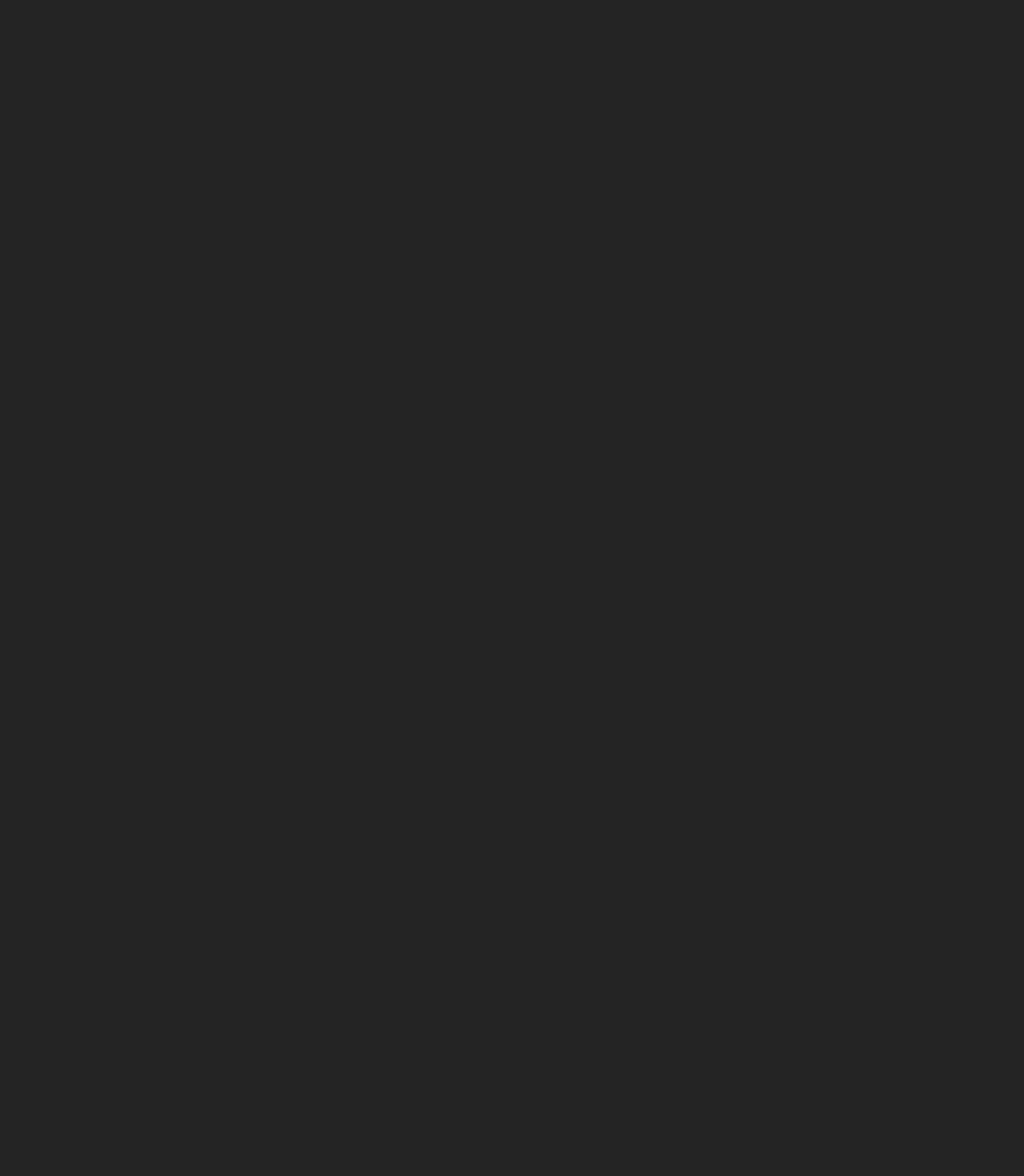
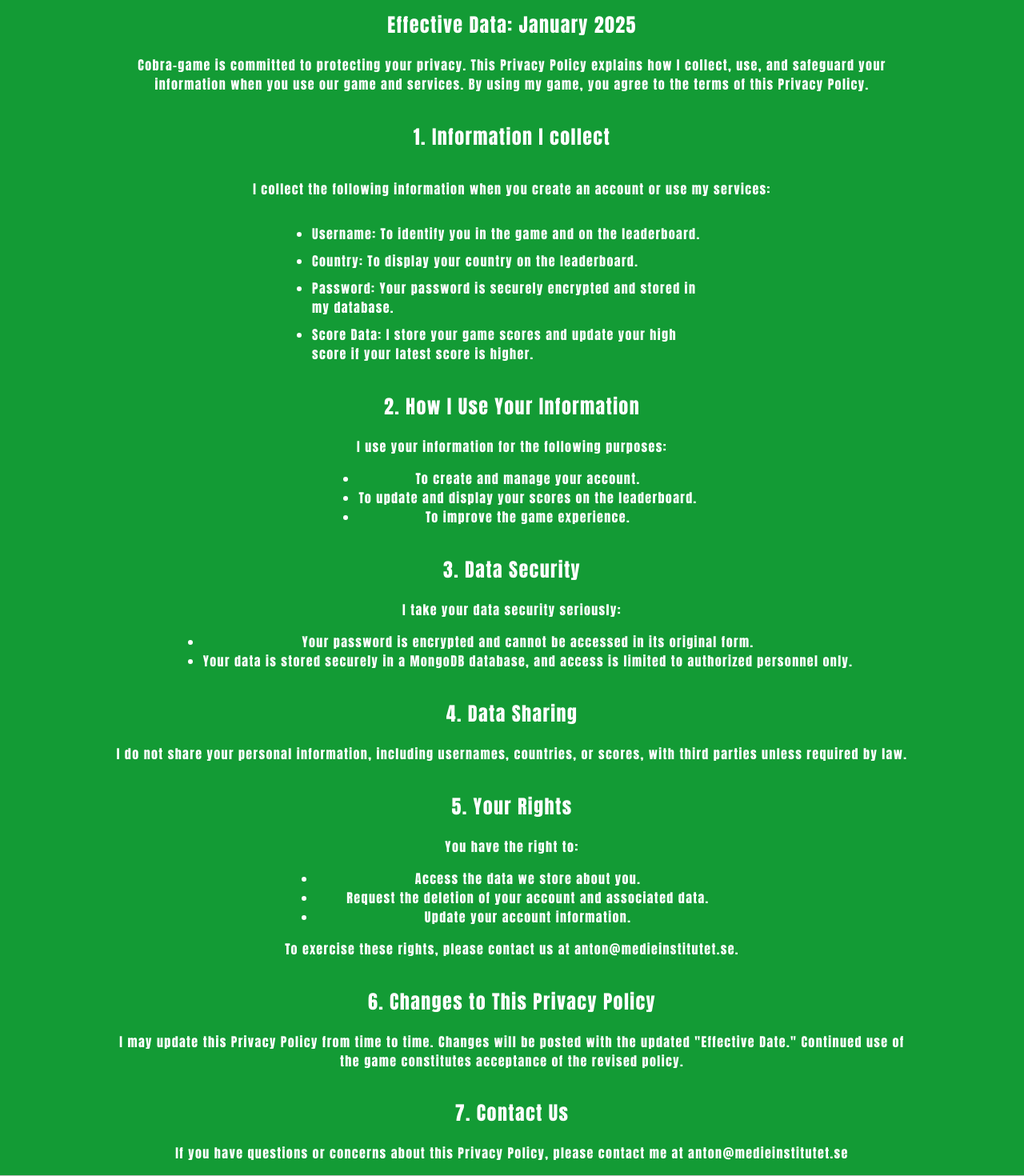
Before and after one commit to Pingis2/Cobra, a React (Vite) app in the folder frontend/: page /privacy-policy in a window 1280 px wide. Before the commit this address had no page. Shown: the part 200-1670 px from the top of the page at 80% size. Before the commit the page ends 800 px from the top, so only its background shows below. Built offline with nearby package versions, Linux system fonts and the light colour scheme.

Commit message:
added privacy policy

```diff
--- a/frontend/src/components/Footer.tsx
+++ b/frontend/src/components/Footer.tsx
@@ -1,12 +1,23 @@
+import { useNavigate } from "react-router-dom";
+
 export const Footer = () => {
+    const navigate = useNavigate();
+
+    const handleNavigation = (path: string) => {
+        navigate(path);
+    }
+
     return (
         <>
             <ul>
-                <li>
+                <li onClick={() => handleNavigation('/privacy-policy')} aria-label="link to privacy policy">
                     Privacy policy
                 </li>
                 <li>
                     <a href="https://github.com/Pingis2/express-test" aria-label="link to github project">Github project</a>
+                </li>
+                <li>
+                    © Cobra 2025
                 </li>
             </ul>
         </>
--- a/frontend/src/index.css
+++ b/frontend/src/index.css
@@ -5,7 +5,7 @@
 
   color-scheme: light dark;
   color: rgba(255, 255, 255, 1);
-  background-color: #242424;
+  background-color: #139b35;
 
   font-synthesis: none;
   text-rendering: optimizeLegibility;
--- /dev/null
+++ b/frontend/src/pages/PrivacyPolicy.tsx
@@ -0,0 +1,119 @@
+import { BackButton } from "../components/BackButton"
+
+
+export const PrivacyPolicy = () => {
+
+    return (
+        <>
+            <BackButton />
+            <section className="privacy-policy-container">
+                <h1>Privacy Policy</h1>
+                <section className="privacy-policy-intro">
+                    <h2>Effective Data: January 2025</h2>
+                    <p>
+                        Cobra-game is committed to protecting your privacy.
+                        This Privacy Policy explains how I collect, use, and safeguard your information when
+                        you use our game and services. By using my game, you agree to the terms of this Privacy Policy.
+                    </p>
+                </section>
+
+                <section className="privacy-policy-1">
+                <h2>1. Information I collect</h2>
+                    <p>
+                        I collect the following information when you create an account or use my services:
+                    </p>
+                    <ul>
+                        <li>
+                            Username: To identify you in the game and on the leaderboard.
+                        </li>
+                        <li>
+                            Country: To display your country on the leaderboard.
+                        </li>
+                        <li>
+                            Password: Your password is securely encrypted and stored in my database.
+                        </li>
+                        <li>
+                            Score Data: I store your game scores and update your high score if your latest score is higher.
+                        </li>
+                    </ul>
+                </section>
+
+                <section className="privacy-policy-2">
+                    <h2>2. How I Use Your Information</h2>
+                    <p>
+                        I use your information for the following purposes:
+                    </p>
+
+                    <ul>
+                        <li>
+                            To create and manage your account.
+                        </li>
+                        <li>
+                            To update and display your scores on the leaderboard.
+                        </li>
+                        <li>
+                            To improve the game experience.
+                        </li>
+                    </ul>
+                </section>
+
+                <section className="privacy-policy-3">
+                    <h2>3. Data Security</h2>
+                    <p>
+                        I take your data security seriously:
+                    </p>
+                    <ul>
+                        <li>
+                            Your password is encrypted and cannot be accessed in its original form.
+                        </li>
+                        <li>
+                            Your data is stored securely in a MongoDB database, and access is limited to authorized personnel only.
+                        </li>
+                    </ul>
+                </section>
+
+                <section className="privacy-policy-4">
+                    <h2>4. Data Sharing</h2>
+                    <p>
+                        I do not share your personal information, including usernames, countries, or scores, with third parties unless required by law.
+                    </p>
+                </section>
+
+                <section className="privacy-policy-5">
+                    <h2>5. Your Rights</h2>
+                    <p>
+                        You have the right to:
+                    </p>
+                    <ul>
+                        <li>
+                            Access the data we store about you.
+                        </li>
+                        <li>
+                            Request the deletion of your account and associated data.
+                        </li>
+                        <li>
+                            Update your account information.
+                        </li>
+                    </ul>
+                    <p>
+                        To exercise these rights, please contact us at anton@medieinstitutet.se.
+                    </p>
+                </section>
+
+                <section className="privacy-policy-6">
+                    <h2>6. Changes to This Privacy Policy</h2>
+                    <p>
+                        I may update this Privacy Policy from time to time. Changes will be posted with the updated "Effective Date." Continued use of the game constitutes acceptance of the revised policy.
+                    </p>
+                </section>
+
+                <section className="privacy-policy-7">
+                    <h2>7. Contact Us</h2>
+                    <p>
+                        If you have questions or concerns about this Privacy Policy, please contact me at anton@medieinstitutet.se
+                    </p>
+                </section>
+            </section>
+        </>
+    )
+}
--- a/frontend/src/pages/StartGame.tsx
+++ b/frontend/src/pages/StartGame.tsx
@@ -54,7 +54,7 @@
                             </ul>
                         </div>
                         <div className="phone-instructions">
-                            <p>If on mobile you can swipe the screen or use the buttons below</p>
+                            <p>If on mobile or tablet you can swipe the screen or use the buttons below</p>
                             <div className="phone-images">
                                 <img src={PhoneSwipeImage} alt="Swipe the screen" className="phone-swipe-image" />
                                 <img src={PhoneButtonsImage} alt="Phone buttons" className="phone-buttons-image" />
--- a/frontend/src/styling/main.scss
+++ b/frontend/src/styling/main.scss
@@ -5,6 +5,7 @@
 @use './pages/leaderboard/leaderboard.scss' as *;
 @use './pages/result/result.scss' as *;
 @use './pages/start-game/start-game.scss' as *;
+@use './pages/privacy-policy/privacy-policy.scss' as *;
 
 @use './components/header/header.scss' as *;
 @use './components/footer/footer.scss' as *;
--- /dev/null
+++ b/frontend/src/styling/pages/privacy-policy/privacy-policy-desktop.scss
@@ -0,0 +1,32 @@
+@use '../../mixins/mixin-font.scss' as *;
+
+.privacy-policy-container {
+    @include main-font;
+    width: 1000px;
+    display: flex;
+    margin: 0 auto;
+    flex-direction: column;
+    align-items: center;
+
+
+    .privacy-policy-1 {
+        display: flex;
+        flex-direction: column;
+        align-items: center;
+
+        ul {
+            padding: 0;
+            width: auto;
+            display: flex;
+            flex-direction: column;
+            align-items: center;
+            gap: 10px;
+
+            li {
+                width: 500px;
+                text-align: left;
+            }
+        }
+    }
+
+}
--- /dev/null
+++ b/frontend/src/styling/pages/privacy-policy/privacy-policy.scss
@@ -0,0 +1,3 @@
+@use '../privacy-policy/privacy-policy-mobile.scss' as *;
+@use '../privacy-policy/privacy-policy-tablet.scss' as *;
+@use '../privacy-policy/privacy-policy-desktop.scss' as *;
--- a/frontend/src/styling/pages/start-game/start-game-desktop.scss
+++ b/frontend/src/styling/pages/start-game/start-game-desktop.scss
@@ -15,22 +15,31 @@
             margin-top: 0;
             position: relative;
 
+            &::before,
             &::after {
                 content: "";
                 display: block;
-                width: 120%;
+                width: 101%;
                 height: 2px;
                 background-color: currentColor;
                 position: absolute;
-                left: 50%;
-                transform: translateX(-50%);
-                bottom: -5px;
+                bottom: 10px;
+                top: 110%;
+                transform: translateY(-50%);
+            }
+
+            &::before {
+                left: 0;
+            }
+
+            &::after {
+                right: 0;
             }
         }
 
         .seperation-line {
             width: 2px;
-            height: 400px;
+            height: 500px;
             background: linear-gradient(to bottom, rgba(118, 118, 118, 0), rgb(255, 255, 255) 0, rgb(255, 255, 255) 60%, rgba(118, 118, 118, 0));
             margin-top: 65px;
         }
@@ -39,16 +48,16 @@
             display: flex;
             flex-direction: row;
             justify-content: center;
-            gap: 50px;
             align-items: flex-start;
 
             .movement-instructions {
-                width: 600px;
+                width: 50%;
 
                 .keys-instructions {
                     display: flex;
                     flex-direction: column;
-                    gap: 20px;
+                    width: 90%;
+                    margin: 0 auto;
 
                     .keys-container {
                         list-style: none;
@@ -84,16 +93,26 @@
 
                 .phone-instructions {
                     margin-top: 0;
+                    width: 90%;
+                    margin: 0 auto;
 
-                    .phone-swipe-image {
-                        width: 100px;
-                        height: auto;
+                    .phone-images {
+
+                        .phone-swipe-image {
+                            width: 80px;
+                            height: auto;
+                        }
+
+                        .phone-buttons-image {
+                            width: 170px;
+                            height: auto;
+                        }
                     }
                 }
             }
 
             .points-instructions {
-                width: 600px;
+                width: 50%;
                 font-size: 1.5rem;
 
                 ul {
@@ -102,6 +121,9 @@
                     flex-direction: column;
                     gap: 40px;
                     margin: 0;
+                    align-items: center;
+                    width: 90%;
+                    margin: 0 auto;
 
                     .apple-container {
                         list-style: none;
@@ -109,11 +131,13 @@
                         flex-direction: row;
                         align-items: center;
                         gap: 20px;
+                        width: 90%;
+                        margin: 0 auto;
 
                         p {
                             margin: 0;
                             height: auto;
-                            width: 500px;
+                            width: 100%;
                             text-align: left;
                         }
 
```
Also changed, not shown: frontend/src/Router.tsx (+6 -1 lines), frontend/src/styling/pages/privacy-policy/privacy-policy-mobile.scss (added), frontend/src/styling/pages/privacy-policy/privacy-policy-tablet.scss (added).
